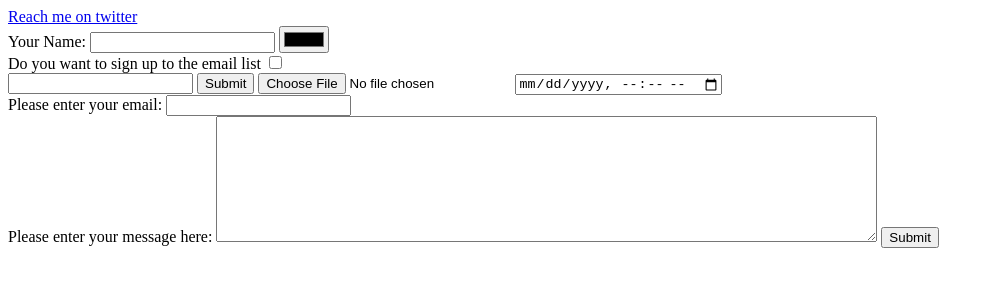
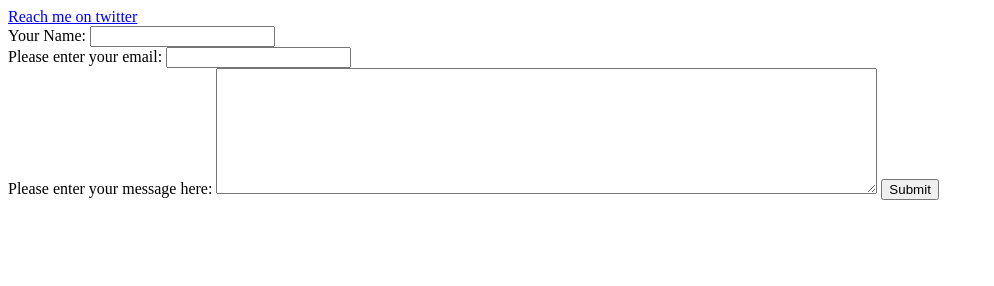
Before and after one commit to HackmanGandalf/cv, a plain HTML site: page contact.html in a window 1280 px wide. Shown: the whole page, without its empty margins (0-994 px from the left). Drawn offline with Linux system fonts and the light colour scheme.

Commit message:
Update contact.html

```diff
--- a/contact.html
+++ b/contact.html
@@ -8,14 +8,7 @@
     <a href="https://twitter.com/SoloOnah">Reach me on twitter</a>
     <form action="mailto:kesteronah@gmail.com" method="post" enctype="text/plain">
       <label>Your Name:</label>
-      <input type="text" name="" value="">
-      <input type="color" name="" value=""><br>
-      <label>Do you want to sign up to the email list</label>
-      <input type="checkbox" name="" value=""> <br>
-      <input type="password" name="yourPassword" value="">
-      <input type="submit" name="">
-      <input type="file" name="" value="">
-      <input type="datetime-local" name="" value=""><br>
+      <input type="text" name="" value=""><br>
       <label>Please enter your email: </label>
       <input type="email" name="yourEmail" value=""> <br>
       <label>Please enter your message here: </label>
```
